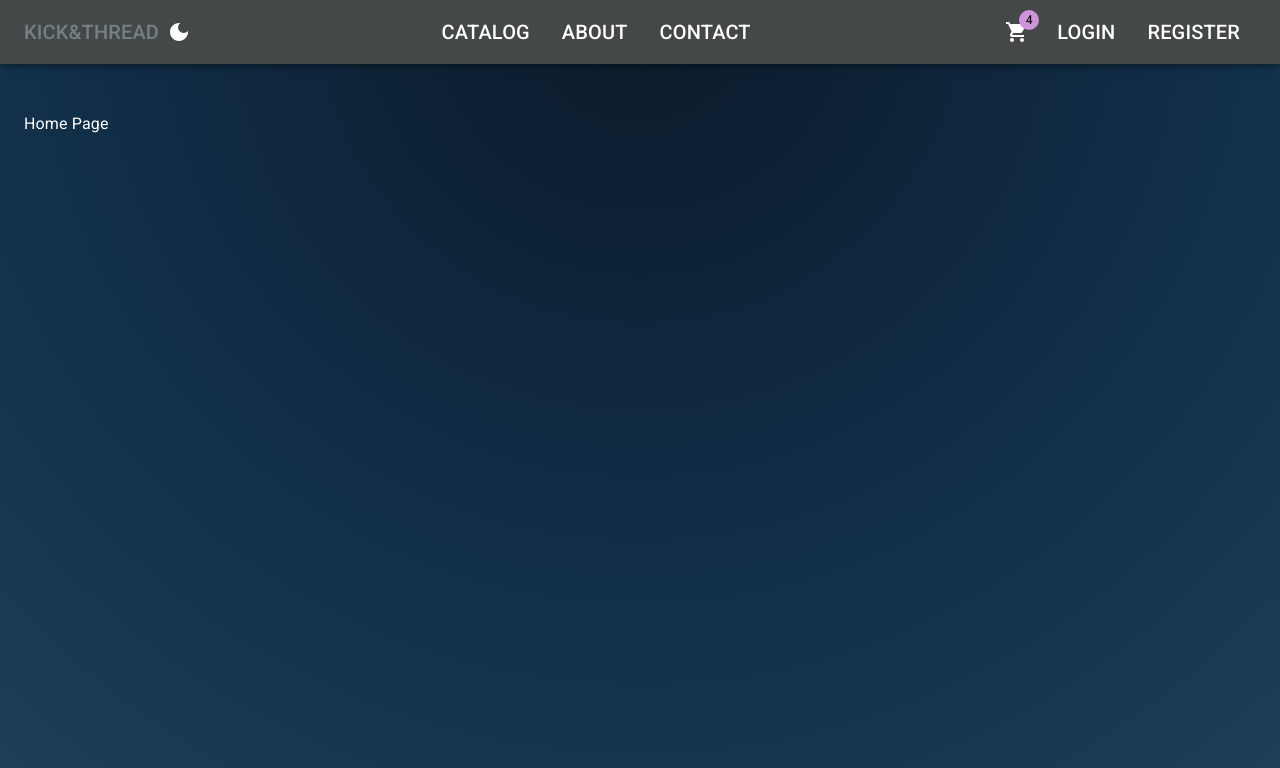
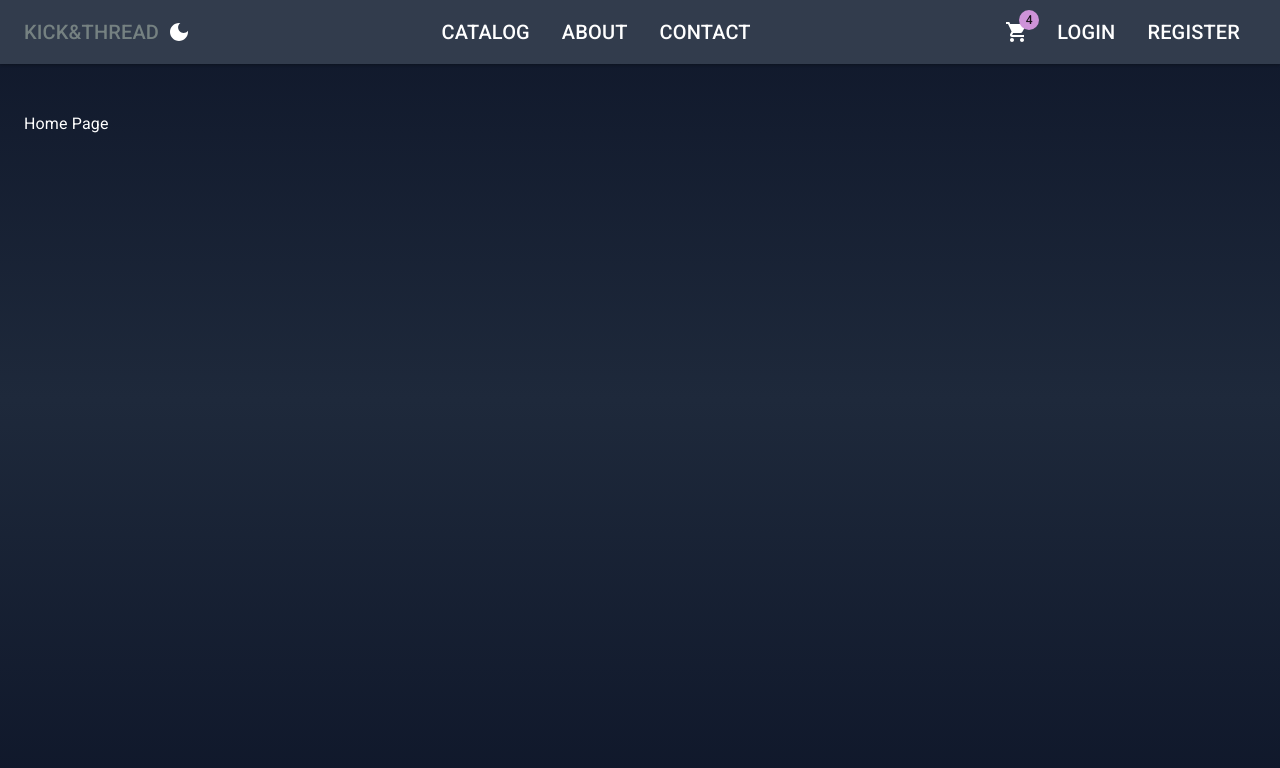
Before and after one commit to ElmedinLL/Kick-Thread, a React (Vite) app in the folder kt-client/: page / in a window 1280 px wide. Shown: the top 768 px of the page. Built offline with nearby package versions, Linux system fonts and the light colour scheme.

Commit message:
update bg color in light and dark mode

```diff
--- a/kt-client/src/app/api/baseApi.ts
+++ b/kt-client/src/app/api/baseApi.ts
@@ -31,7 +31,7 @@ export const baseQueryWithErrorHandling = async(args : string | FetchArgs
             case 400:
                 if(typeof responseData === 'string') toast.error(responseData);
                 else if ('errors' in responseData) {
-                    toast.error('Validation error ');
+                     throw Object.values(responseData.errors).flat().join(', ');
                 }else if ('title' in responseData) toast.error(responseData.title);
                 break;
             case 401:
--- a/kt-client/src/app/layout/App.tsx
+++ b/kt-client/src/app/layout/App.tsx
@@ -23,7 +23,8 @@ function App() {
     palette: {
       mode: palleteType,
       background: {
-        default: palleteType === "light" ? "#eaeaea" : "#121212",
+        default: palleteType === "light" ? "#f8fafc" : "#0f172a",
+        paper: palleteType === "light" ? "#ffffff" : "#1e293b",
       },
     },
   });
@@ -37,8 +38,8 @@ function App() {
           py: 6,
           minHeight: "100vh",
           background: darkMode
-            ? "radial-gradient(circle at top, #0b1a2a 0%, #102c45 50%, #1c3f5a 100%)"
-            : "linear-gradient(135deg, #80929f 0%, #F0F7FF 100%)",
+            ? "linear-gradient(180deg, #0f172a 0%, #1e293b 50%, #0f172a 100%)"
+            : "linear-gradient(180deg, #f8fafc 0%, #f1f5f9 50%, #e2e8f0 100%)",
         }}>
         <Container maxWidth="xl" sx={{ marginTop: 8 }}>
           <Outlet />
--- a/kt-client/src/app/layout/Navbar.tsx
+++ b/kt-client/src/app/layout/Navbar.tsx
@@ -45,7 +45,13 @@ function Navbar() {
   const dispatch = useAppDispatch();
 
   return (
-    <AppBar sx={{ backgroundColor: "#333636" }} position="fixed">
+    <AppBar
+      position="fixed"
+      sx={{
+        backgroundColor: darkMode ? "#1e293b" : "#334155",
+        boxShadow: darkMode ? "0 1px 3px rgba(0,0,0,0.3)" : "0 1px 3px rgba(0,0,0,0.08)",
+      }}
+    >
       <Toolbar sx={{ flex: "row", justifyContent: "space-between" }}>
         <Box sx={{ display: "flex", alignItems: "center" }}>
           <Typography sx={navStyles} component={NavLink} to="/" variant="h6">
```
Also changed, not shown: 1 other file (tests, documents, lock files or other folders).
